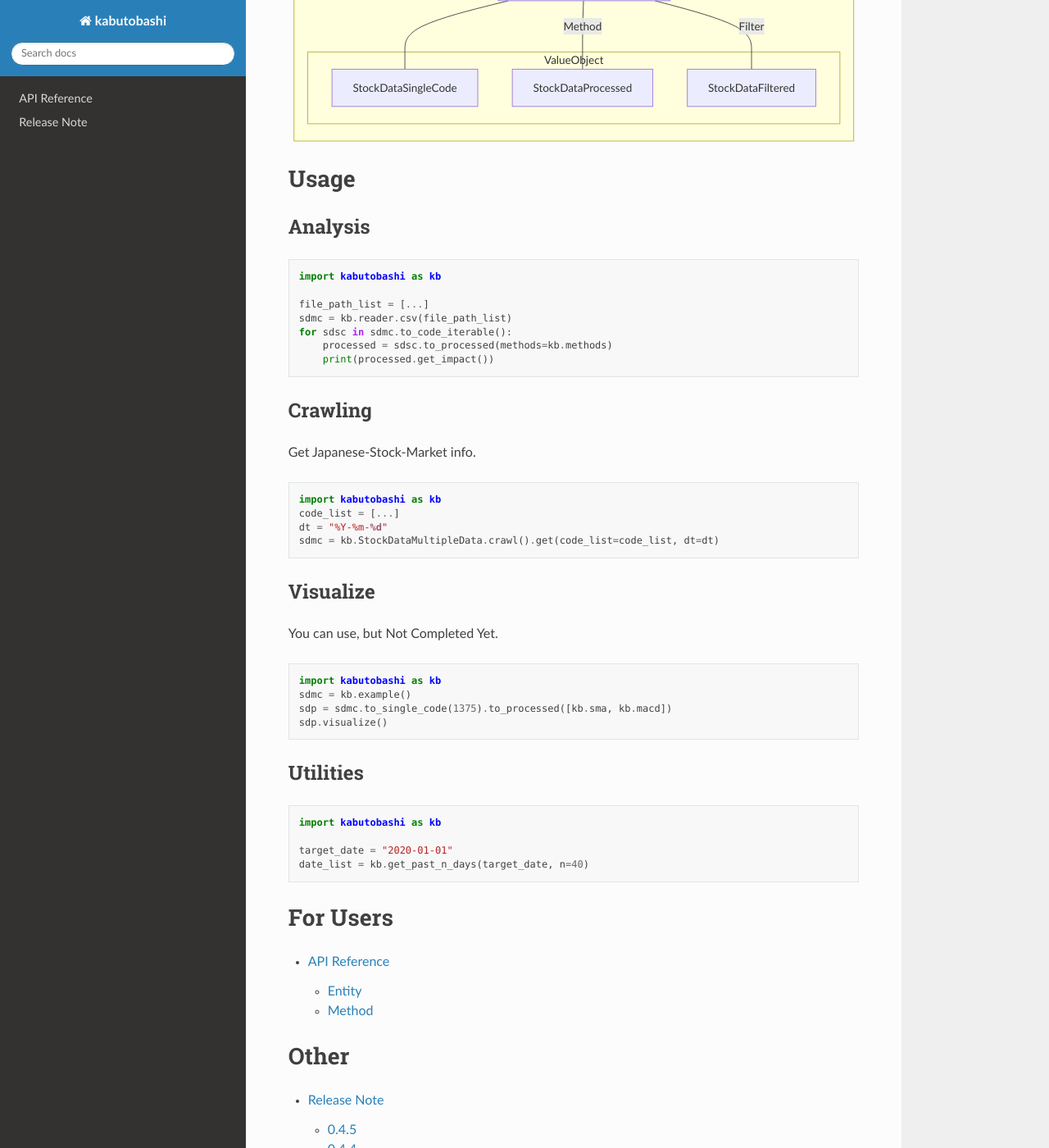
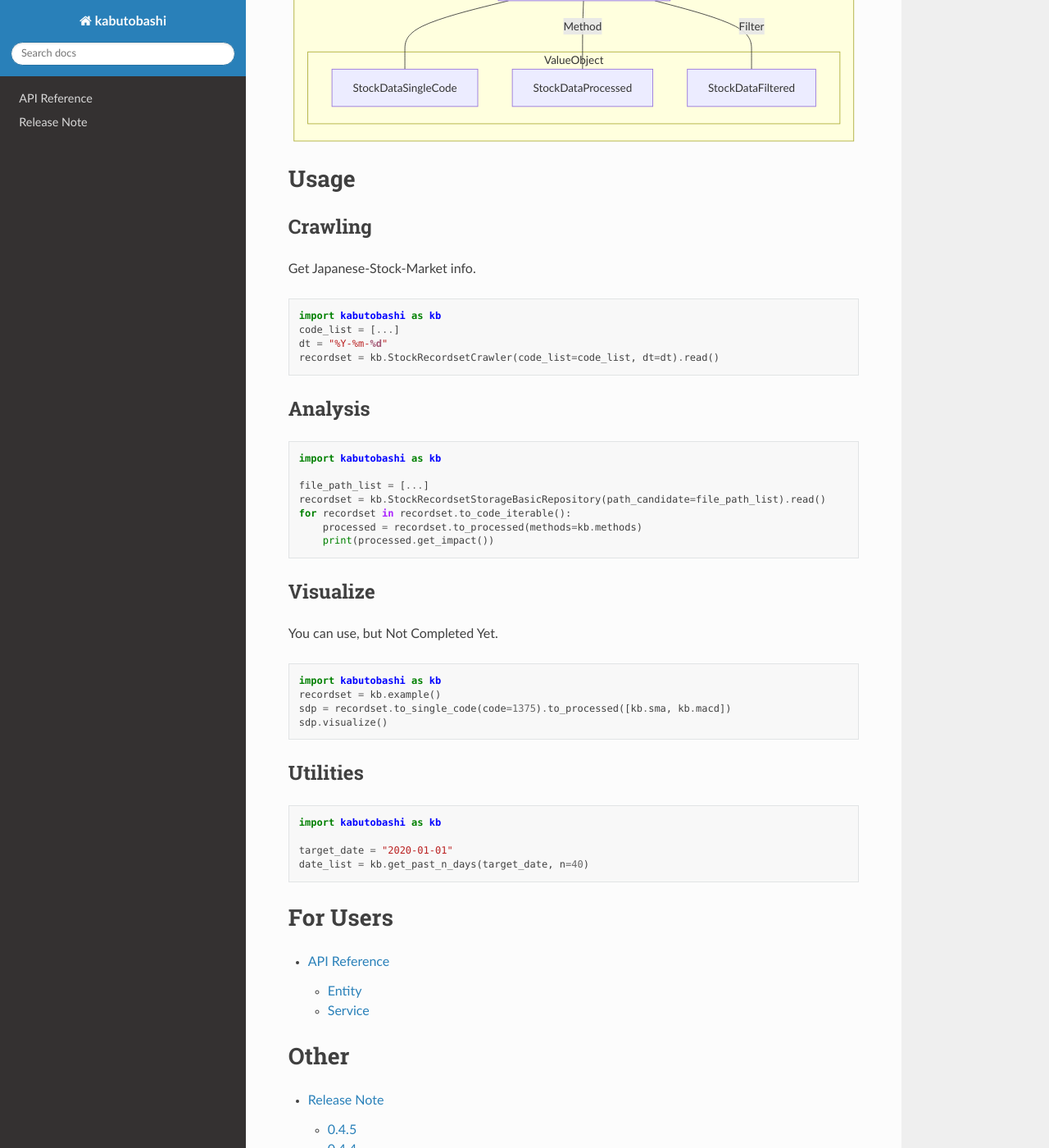
Before and after one commit to gsy0911/kabutobashi, a Sphinx documentation site: the page built from docs/index.rst, in a window 1280 px wide and 1400 px high, scrolled down 1231 px. Shown: the whole window at 82% size. Built offline with Sphinx 7.4.7 and the Read the Docs theme 2.0.0, drawn with Linux system fonts in a browser that asks for light colours.

Commit message:
#120 modify document

```diff
--- a/docs/index.rst
+++ b/docs/index.rst
@@ -96,22 +96,6 @@ Concept
 Usage
 =====
 
-
-Analysis
---------
-
-.. code-block:: python
-
-    import kabutobashi as kb
-
-    file_path_list = [...]
-    sdmc = kb.reader.csv(file_path_list)
-    for sdsc in sdmc.to_code_iterable():
-        processed = sdsc.to_processed(methods=kb.methods)
-        print(processed.get_impact())
-
-
-
 Crawling
 --------
 
@@ -122,7 +106,22 @@ Get Japanese-Stock-Market info.
     import kabutobashi as kb
     code_list = [...]
     dt = "%Y-%m-%d"
-    sdmc = kb.StockDataMultipleData.crawl().get(code_list=code_list, dt=dt)
+    recordset = kb.StockRecordsetCrawler(code_list=code_list, dt=dt).read()
+
+
+Analysis
+--------
+
+.. code-block:: python
+
+    import kabutobashi as kb
+
+    file_path_list = [...]
+    recordset = kb.StockRecordsetStorageBasicRepository(path_candidate=file_path_list).read()
+    for recordset in recordset.to_code_iterable():
+        processed = recordset.to_processed(methods=kb.methods)
+        print(processed.get_impact())
+
 
 
 Visualize
@@ -134,8 +133,8 @@ You can use, but Not Completed Yet.
 .. code-block:: python
 
     import kabutobashi as kb
-    sdmc = kb.example()
-    sdp = sdmc.to_single_code(1375).to_processed([kb.sma, kb.macd])
+    recordset = kb.example()
+    sdp = recordset.to_single_code(code=1375).to_processed([kb.sma, kb.macd])
     sdp.visualize()
 
 
--- a/docs/sources/api.rst
+++ b/docs/sources/api.rst
@@ -14,8 +14,8 @@ Entity
 
    entity
 
-Method
-------
+Service
+-------
 
 .. automodule:: kabutobashi.domain.services.method
    :members:
```
